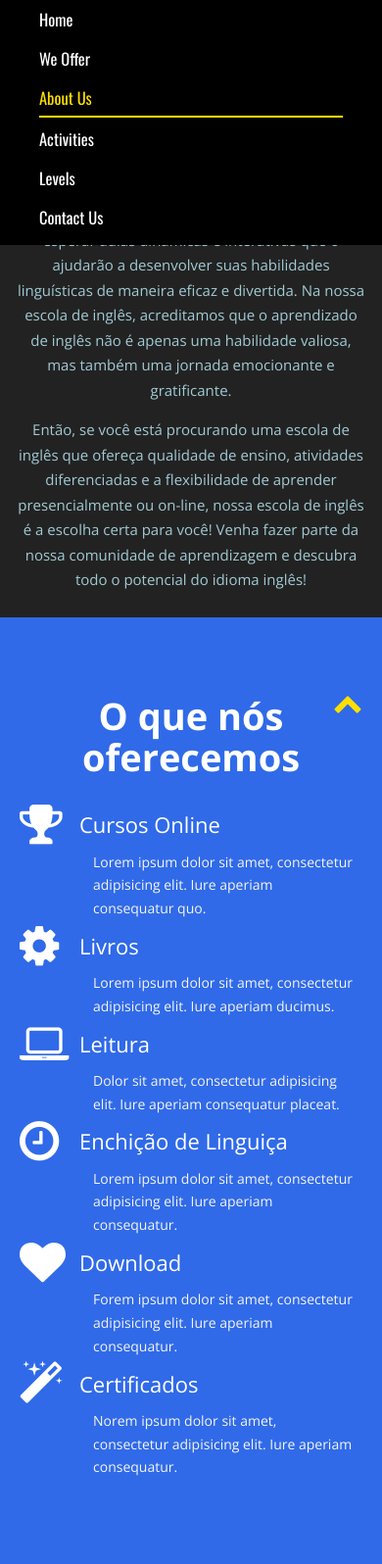
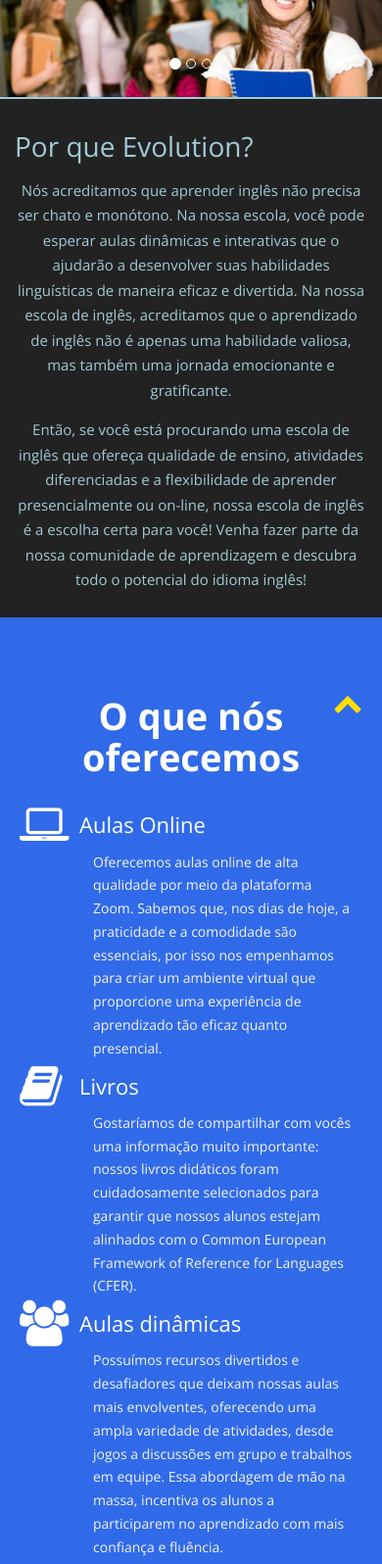
Before and after one commit to robsonsestrem/evolution-language-school, a plain HTML site: page index.html in a window 390 px wide. Shown: the part 89-1685 px from the top of the page at 98% size. Drawn offline with nearby package versions, Linux system fonts and the light colour scheme.

Commit message:
* Aplicado conteúdo na seção we offer; * Ajustado outras partes do site e adicionado foto de teste.

```diff
--- a/css/styles.css
+++ b/css/styles.css
@@ -293,7 +293,7 @@ footer input.form-control {
 
 .header .navbar {
     margin: 0;
-    background: rgba(0, 0, 0, 0.75);
+    background: rgba(0, 0, 0, 0.5);
     border: 0;
     padding: 0px 15px;
 }
--- a/index.html
+++ b/index.html
@@ -35,7 +35,7 @@
           </b>
         </a>
       <div class="navbar-header">
-        <button type="button" id="nav-toggle" class="navbar-toggle" data-toggle="collapse" data-target="#main-nav">
+        <button type="button" id="nav-toggle" class="navbar-toggle collapsed" data-toggle="collapse" data-target="#main-nav" aria-expanded="false" aria-controls="navbar">
           <span class="sr-only">Toggle navigation</span>
           <span class="icon-bar"></span>
           <span class="icon-bar"></span>
@@ -43,7 +43,7 @@
         </button>
       </div>
       <!--/.navbar-header-->
-      <div id="main-nav" class="navbar-align navbar-collapse">
+      <div id="main-nav" class="navbar-align navbar-collapse collapse">
         <ul class="navbar-align nav navbar-nav" id="mainNav">
           <li class="active" id="firstLink"><a href="#home" class="scroll-link">Home</a></li>
           <li><a href="#services" class="scroll-link">We Offer</a></li>
@@ -99,33 +99,33 @@
       <div class="col-md-4">
         <div class="media block-list">
           <div class="media-left">
-            <i class="fa fa-trophy"></i>
+            <i class="fa fa-laptop"></i>
           </div>
           <div class="media-body">
-            <h3 class="media-heading">Cursos Online</h3>
-              <p class="we-offer-p">Lorem ipsum dolor sit amet, consectetur adipisicing elit. Iure aperiam consequatur quo.</p>
+            <h3 class="media-heading">Aulas Online</h3>
+              <p class="we-offer-p">Oferecemos aulas online de alta qualidade por meio da plataforma Zoom. Sabemos que, nos dias de hoje, a praticidade e a comodidade são essenciais, por isso nos empenhamos para criar um ambiente virtual que proporcione uma experiência de aprendizado tão eficaz quanto presencial.</p>
           </div>
         </div>
       </div>
       <div class="col-md-4">
         <div class="media block-list">
           <div class="media-left">
-            <i class="fa fa-gear"></i>
+            <i class="fa fa-book"></i>
           </div>
           <div class="media-body">
             <h3 class="media-heading">Livros</h3>
-              <p class="we-offer-p">Lorem ipsum dolor sit amet, consectetur adipisicing elit. Iure aperiam ducimus.</p>
+              <p class="we-offer-p">Gostaríamos de compartilhar com vocês uma informação muito importante: nossos livros didáticos foram cuidadosamente selecionados para garantir que nossos alunos estejam alinhados com o Common European Framework of Reference for Languages (CFER).</p>
           </div>
         </div>
       </div>
       <div class="col-md-4">
         <div class="media block-list">
           <div class="media-left">
-            <i class="fa fa-laptop"></i>
+            <i class="fa fa-group"></i>
           </div>
           <div class="media-body">
-            <h3 class="media-heading">Leitura</h3>
-              <p class="we-offer-p">Dolor sit amet, consectetur adipisicing elit. Iure aperiam consequatur placeat.</p>
+            <h3 class="media-heading">Aulas dinâmicas</h3>
+              <p class="we-offer-p">Possuímos recursos divertidos e desafiadores que deixam nossas aulas mais envolventes, oferecendo uma ampla variedade de atividades, desde jogos a discussões em grupo e trabalhos em equipe. Essa abordagem de mão na massa, incentiva os alunos a participarem no aprendizado com mais confiança e fluência.</p>
           </div>
         </div>
       </div>
@@ -134,11 +134,11 @@
       <div class="col-md-4">
         <div class="media block-list">
           <div class="media-left">
-            <i class="fa fa-clock-o"></i>
+            <i class="fa fa-usb"></i>
           </div>
           <div class="media-body">
-            <h3 class="media-heading">Enchição de Linguiça</h3>
-              <p class="we-offer-p">Lorem ipsum dolor sit amet, consectetur adipisicing elit. Iure aperiam consequatur.</p>
+            <h3 class="media-heading">Tecnologia</h3>
+              <p class="we-offer-p">Nossos professores são especialistas em utilizar as mais recentes tecnologias e recursos digitais para criar um ambiente de aprendizado inovador e envolvente. Com a ajuda de aplicativos educativos, jogos interativos, vídeos, áudios e outras ferramentas on-line, nossos alunos aprendem inglês de maneira mais rápida e eficiente.</p>
           </div>
         </div>
       </div>
@@ -148,8 +148,8 @@
             <i class="fa fa-heart"></i>
           </div>
           <div class="media-body">
-            <h3 class="media-heading">Download</h3>
-              <p class="we-offer-p">Forem ipsum dolor sit amet, consectetur adipisicing elit. Iure aperiam consequatur.</p>
+            <h3 class="media-heading">Ambiente amigável</h3>
+              <p class="we-offer-p">Somos apaixonados pelo ensino de inglês e comprometidos em criar um ambiente de aprendizado positivo e encorajador. Nos esforçamos para conhecer cada aluno individualmente, entendendo suas necessidades e objetivos específicos, resultando numa experiência de aprendizado personalizada e eficaz.</p>
           </div>
         </div>
       </div>
@@ -160,7 +160,7 @@
           </div>
           <div class="media-body">
             <h3 class="media-heading">Certificados</h3>
-              <p class="we-offer-p">Norem ipsum dolor sit amet, consectetur adipisicing elit. Iure aperiam consequatur.</p>
+              <p class="we-offer-p">Nós acreditamos que reconhecer o esforço e a dedicação de nossos alunos é muito importante e, por isso, entregamos um certificado após a conclusão de cada fase de nosso curso. Esses certificados comprovam que nossos alunos alcançaram as habilidades linguísticas necessárias para progredir para a próxima fase do curso.</p>
           </div>
         </div>
       </div>
@@ -177,7 +177,7 @@
         <div class="space"></div>
         <div class="row">
           <div class="col-md-6">
-            <img src="images/section-image-1.png" alt="">
+            <img src="images/image-section-about-us.png" alt="">
             <div class="space"></div>
           </div>
           <div class="col-md-6">
@@ -200,12 +200,12 @@
                 <div class="panel panel-default">
                   <div class="panel-heading" role="tab" id="headingTwo">
                     <h4 class="panel-title">
-                      <a class="collapsed" data-toggle="collapse" data-parent="#accordion" href="#collapseTwo" aria-expanded="false" aria-controls="collapseTwo">
+                      <a class="collapsed" data-toggle="collapse" data-parent="#accordion" href="#collapseTwo" aria-expanded="true" aria-controls="collapseTwo">
                         VISÃO
                       </a>
                     </h4>
                   </div>
-                  <div id="collapseTwo" class="panel-collapse collapse" role="tabpanel" aria-labelledby="headingTwo">
+                  <div id="collapseTwo" class="panel-collapse collapse in" role="tabpanel" aria-labelledby="headingTwo">
                     <div class="panel-body">
                     Ser referência no ensino de inglês, impulsionando o desenvolvimento cultural, social e profissional de cada aluno.
                     </div>
@@ -214,12 +214,12 @@
                 <div class="panel panel-default">
                   <div class="panel-heading" role="tab" id="headingThree">
                     <h4 class="panel-title">
-                      <a class="collapsed" data-toggle="collapse" data-parent="#accordion" href="#collapseThree" aria-expanded="false" aria-controls="collapseThree">
+                      <a class="collapsed" data-toggle="collapse" data-parent="#accordion" href="#collapseThree" aria-expanded="true" aria-controls="collapseThree">
                         VALORES
                       </a>
                     </h4>
                   </div>
-                  <div id="collapseThree" class="panel-collapse collapse" role="tabpanel" aria-labelledby="headingThree">
+                  <div id="collapseThree" class="panel-collapse collapse in" role="tabpanel" aria-labelledby="headingThree">
                     <div class="panel-body">
                       <ul class="list-unstyled">
                         <li><i class="fa fa-arrow-circle-right pr-10 colored"></i> Qualidade</li>
--- a/js/custom.js
+++ b/js/custom.js
@@ -38,11 +38,7 @@ var customScripts = {
 		$("a[href='#top']").click(function () {
                 $("html, body").animate({ scrollTop: 0 }, "slow");
                 return false;
-            });
-			$("a[href='#basics']").click(function () {
-                $("html, body").animate({ scrollTop: $('#services').offset().top - 75 }, "slow");
-                return false;
-            });
+        });
     },
 
     animationSecCourses: function() {
```
Also changed, not shown: 1 other file.
